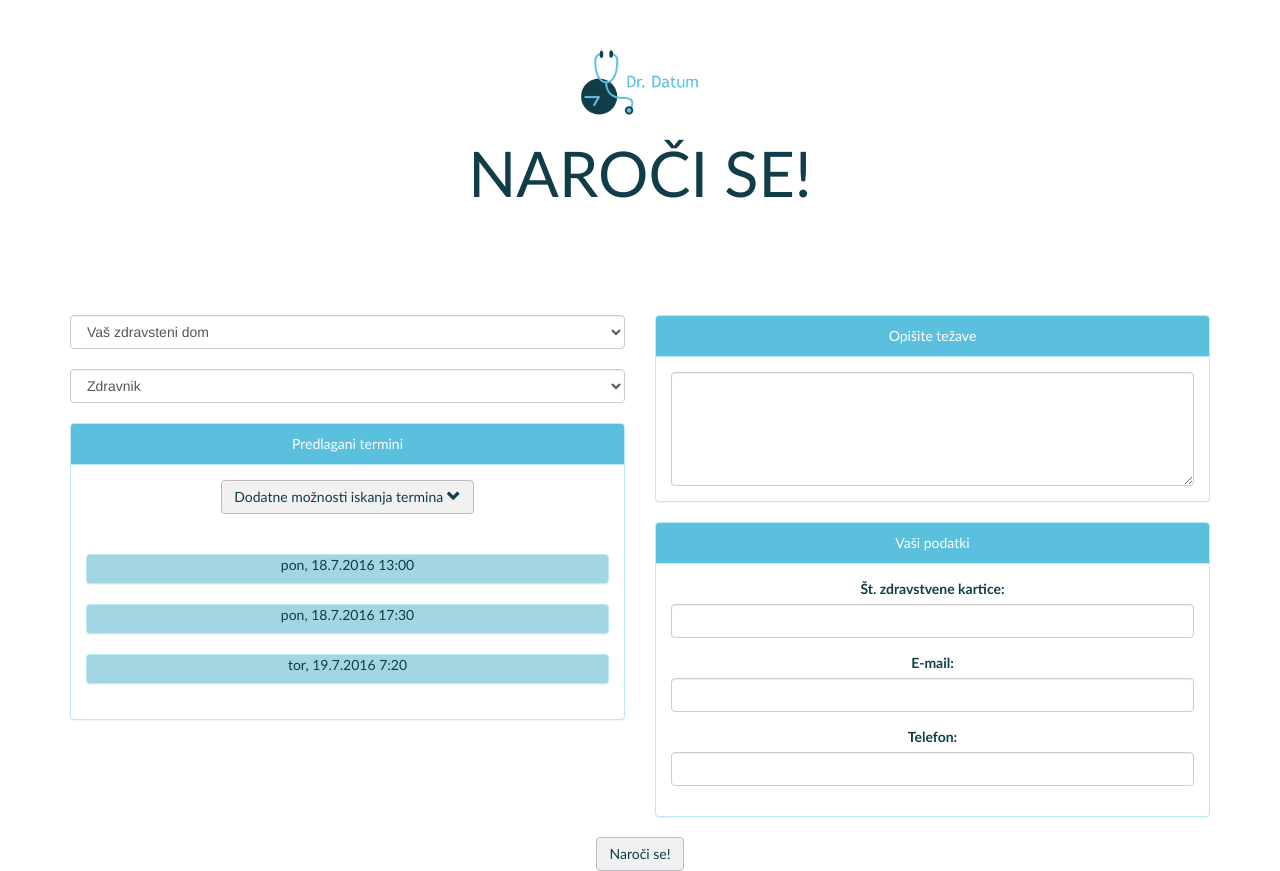
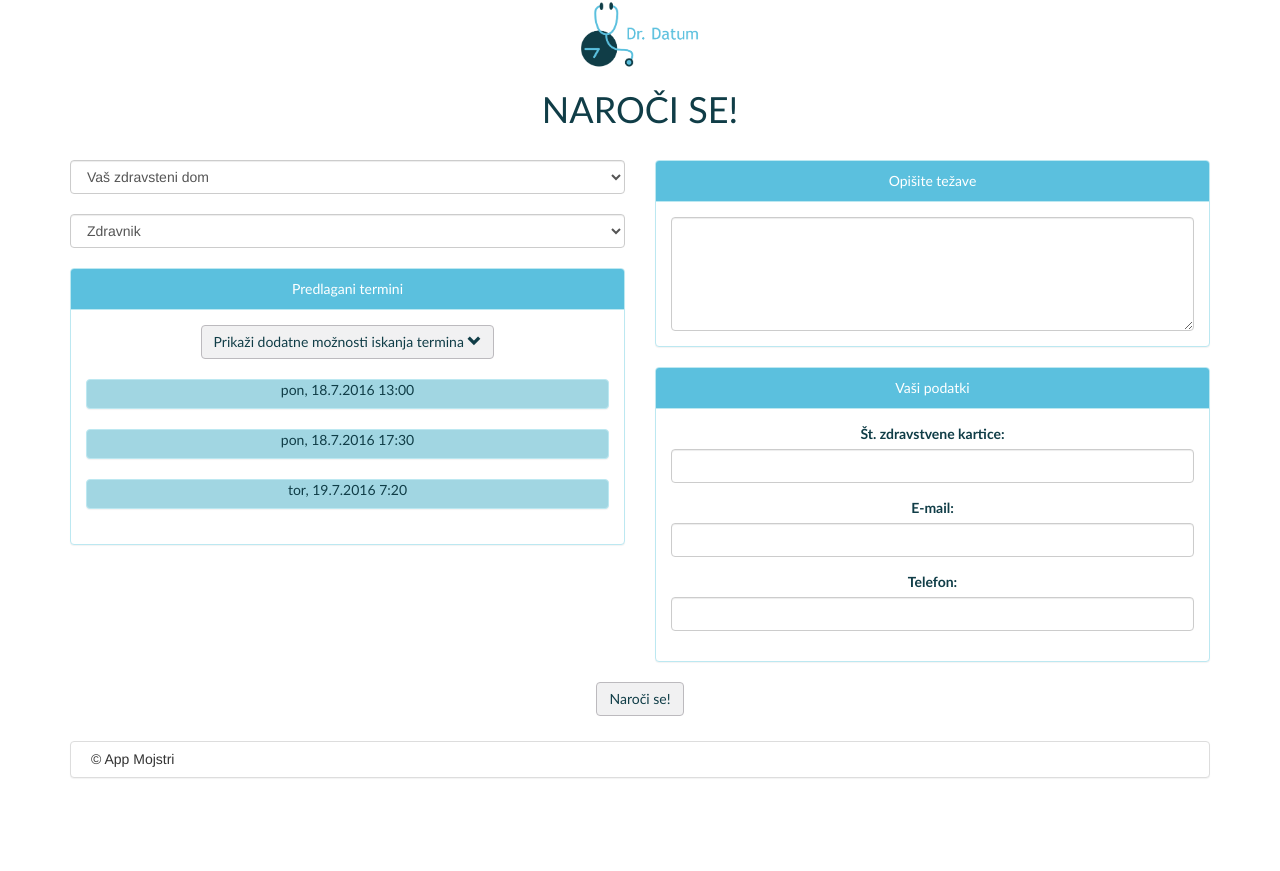
Before and after one commit to dj-neza/AppMojstri, a PHP site: page /pacient.php in a window 1280 px wide. After the commit the page ends 778 px from the top, so only its background shows below. Run offline with PHP 8.4, Linux system fonts and the light colour scheme; data that the repository does not hold is empty; some libraries are stand-ins or nearby versions.

Commit message:
pacient končni

```diff
--- a/css/style.css
+++ b/css/style.css
@@ -71,6 +71,7 @@
     color: white;
 
 }
+
 
 #minute {
     margin-left: 10px;
--- a/js/app.js
+++ b/js/app.js
@@ -243,7 +243,7 @@ var main = function() {
     $(".dodatne-moznosti").on("click", function() {
         if ($(".filter").hasClass("dont-display")) {
             $(".filter").removeClass("dont-display");
-            $(".dodatne-moznosti").html('Skrij dodatne možnosti iskanja termina<span class="presledek"></span> <span class="glyphicon glyphicon-chevron-down" aria-hidden="true"></span>');
+            $(".dodatne-moznosti").html('Skrij dodatne možnosti iskanja termina<span class="presledek"></span> <span class="glyphicon glyphicon-chevron-up" aria-hidden="true"></span>');
         } else {
             $(".filter").addClass("dont-display");
             $(".dodatne-moznosti").html('Prikaži dodatne možnosti iskanja termina<span class="presledek"></span> <span class="glyphicon glyphicon-chevron-down" aria-hidden="true"></span>');
--- a/pacient.php
+++ b/pacient.php
@@ -18,7 +18,7 @@
     </head>
 
     <body>
-        <div class="jumbotron ozadje" align="center">
+        <div class="ozadje" align="center">
             <img src="ikona_podstran.png" class="img-rounded" width="140" height="70">
             <h1 class="change-font-barva2">NAROČI SE!</h1>
           </div>
@@ -55,25 +55,25 @@
                         <div class="panel-body" id="tezave">
 
                             <button type="button" class="btn btn-primary dodatne-moznosti">
-                                Dodatne možnosti iskanja termina<span class="presledek"></span>
+                                Prikaži dodatne možnosti iskanja termina<span class="presledek"></span>
                                 <span class="glyphicon glyphicon-chevron-down" aria-hidden="true"></span>
                             </button>
                             <div class="filter dont-display">
-                                <label class="change-font">Želena ura pregleda</label>
-                                <div id="razpolozljive-ure">
-                                    <div class="panel panel-info odmik ura change-font-barva">7:00 - 10:59</div>
-                                    <div class="panel panel-info odmik ura change-font-barva">11:00 - 14:59</div>
-                                    <div class="panel panel-info odmik ura change-font-barva">15:00 - 19:00</div>
+                                <div class="panel panel-info odmik col-md-6">
+                                    <div class="change-font">Želena ura pregleda:</div>
+                                    <div class="panel panel-info odmik ura change-font-barva">7 - 11h</div>
+                                    <div class="panel panel-info odmik ura change-font-barva">11 - 15h</div>
+                                    <div class="panel panel-info odmik ura change-font-barva">15 - 19h</div>
                                 </div>
-
-                                <label class="change-font">Želen datum</label>
-                                <div id="razpolozljivi-datumi">
+                                <div class="panel panel-info odmik col-md-6">
+                                    <div class="change-font">Želen datum:</div>
                                     <div class="panel panel-info odmik datum change-font-barva">čimprej</div>
                                     <div class="panel panel-info odmik datum change-font-barva">naslednji teden</div>
                                     <div class="panel panel-info odmik datum change-font-barva">naslednji mesec</div>
                                 </div>
-                            </div><br></br>
-
+                                <br></br>
+                                <label class="change-font">Termini</label>
+                            </div>
                             <div id="razpolozljivi-termini">
                                 <div class="panel panel-info odmik termin change-font-barva">pon, 18.7.2016 13:00</div>
                                 <div class="panel panel-info odmik termin change-font-barva">pon, 18.7.2016 17:30</div>
@@ -121,6 +121,14 @@
             </form>
         </div>
 
+        <div class="panel panel-default" id="noga">
+                <div class="row">
+                  <div class="col-md-10">
+                      <h5 style="margin-left: 20px;">&copy App Mojstri </h5>
+                  </div>
+                </div>
+        </div>
+
 
     <?php
         if($_POST['poslano'] == 1) {
--- a/zdravnik.php
+++ b/zdravnik.php
@@ -59,13 +59,11 @@
 
 
         <div class="panel panel-default" id="noga">
-            <div class="panel-heading">
                 <div class="row">
                   <div class="col-md-10">
-                      <h5>&copy AppMojstri</h5>
+                      <h5 style="margin-left: 20px;">&copy App Mojstri </h5>
                   </div>
                 </div>
-            </div>
         </div>
 
          </div>
```
Also changed, not shown: index.php (+3 -4 lines).
